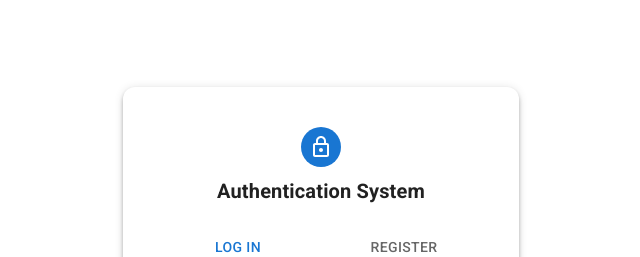
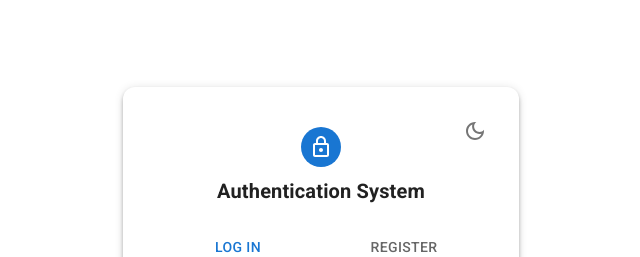
Before and after one commit to marm-rikhav/git-prac, a React (Vite) app in the folder client/: page / in a window 1280 px wide. Shown: the top 257 px of the page, without its empty margins (319-959 px from the left). Built offline with nearby package versions, Linux system fonts and the light colour scheme.

Commit message:
refactor: enhance App component with theme support and dark mode toggle

```diff
--- a/client/src/App.jsx
+++ b/client/src/App.jsx
@@ -1,21 +1,73 @@
-import React, { useState } from 'react';
-import { Container, Paper, Box, Tabs, Tab, Typography } from '@mui/material';
+import React, { useMemo, useState } from 'react';
+import {
+  Container,
+  Paper,
+  Box,
+  Tabs,
+  Tab,
+  Typography,
+  ThemeProvider,
+  createTheme,
+  CssBaseline,
+  IconButton,
+  Tooltip,
+} from '@mui/material';
 import Login from './components/Login';
 import Register from './components/Register';
 import LockOutlinedIcon from '@mui/icons-material/LockOutlined';
+import DarkModeOutlinedIcon from '@mui/icons-material/DarkModeOutlined';
+import LightModeOutlinedIcon from '@mui/icons-material/LightModeOutlined';
 import Avatar from '@mui/material/Avatar';
 
 export default function App() {
   const [tabIndex, setTabIndex] = useState(0);
+  const [mode, setMode] = useState('light');
+
+  const theme = useMemo(
+    () =>
+      createTheme({
+        palette: {
+          mode,
+          primary: {
+            main: '#1976d2',
+          },
+          secondary: {
+            main: '#dc004e',
+          },
+        },
+      }),
+    [mode],
+  );
 
   const handleTabChange = (event, newValue) => {
     setTabIndex(newValue);
   };
 
   return (
-    <Container maxWidth="xs" sx={{ height: '100vh', display: 'flex', alignItems: 'center', justifyContent: 'center' }}>
+    <ThemeProvider theme={theme}>
+      <CssBaseline />
+      <Container
+        maxWidth="xs"
+        sx={{
+          minHeight: '100vh',
+          display: 'flex',
+          alignItems: 'center',
+          justifyContent: 'center',
+          py: 3,
+          bgcolor: 'background.default',
+        }}
+      >
         <Paper elevation={4} sx={{ width: '100%', p: 4, borderRadius: 3 }}>
-        <Box display="flex" flexDirection="column" alignItems="center" mb={2}>
+          <Box position="relative" display="flex" flexDirection="column" alignItems="center" mb={2}>
+            <Tooltip title={mode === 'light' ? 'Switch to dark mode' : 'Switch to light mode'}>
+              <IconButton
+                aria-label={mode === 'light' ? 'Switch to dark mode' : 'Switch to light mode'}
+                onClick={() => setMode((currentMode) => (currentMode === 'light' ? 'dark' : 'light'))}
+                sx={{ position: 'absolute', top: -8, right: -8 }}
+              >
+                {mode === 'light' ? <DarkModeOutlinedIcon /> : <LightModeOutlinedIcon />}
+              </IconButton>
+            </Tooltip>
             <Avatar sx={{ m: 1, bgcolor: 'primary.main' }}>
               <LockOutlinedIcon />
             </Avatar>
@@ -35,5 +87,6 @@ export default function App() {
           {tabIndex === 1 && <Register onSwitchToLogin={() => setTabIndex(0)} />}
         </Paper>
       </Container>
+    </ThemeProvider>
   );
 }
--- a/client/src/main.jsx
+++ b/client/src/main.jsx
@@ -1,24 +1,9 @@
 import React from 'react';
 import ReactDOM from 'react-dom/client';
 import App from './App.jsx';
-import { CssBaseline, ThemeProvider, createTheme } from '@mui/material';
-
-const theme = createTheme({
-  palette: {
-    primary: {
-      main: '#1976d2',
-    },
-    secondary: {
-      main: '#dc004e',
-    },
-  },
-});
 
 ReactDOM.createRoot(document.getElementById('root')).render(
   <React.StrictMode>
-    <ThemeProvider theme={theme}>
-      <CssBaseline />
-      <App />
-    </ThemeProvider>
+    <App />
   </React.StrictMode>
 );
```
Lines whose indentation alone changed are shown as unchanged.
